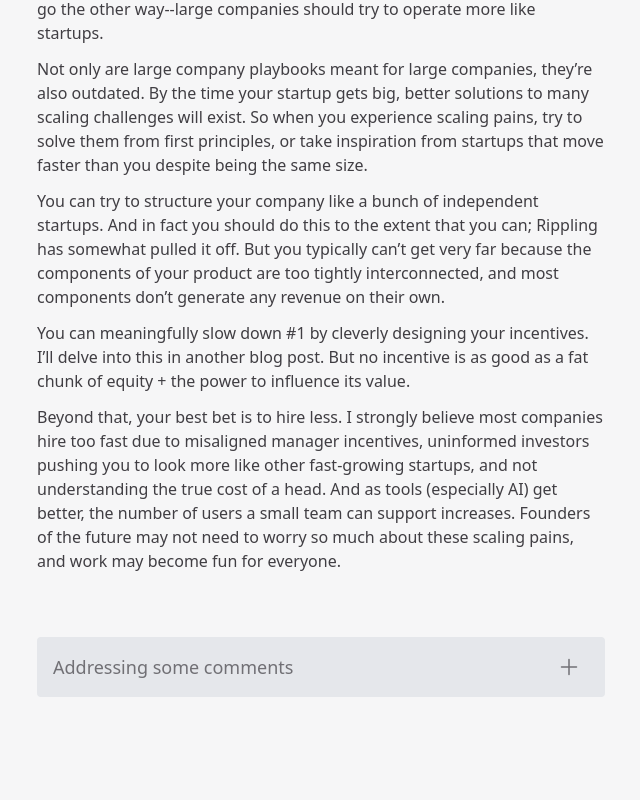
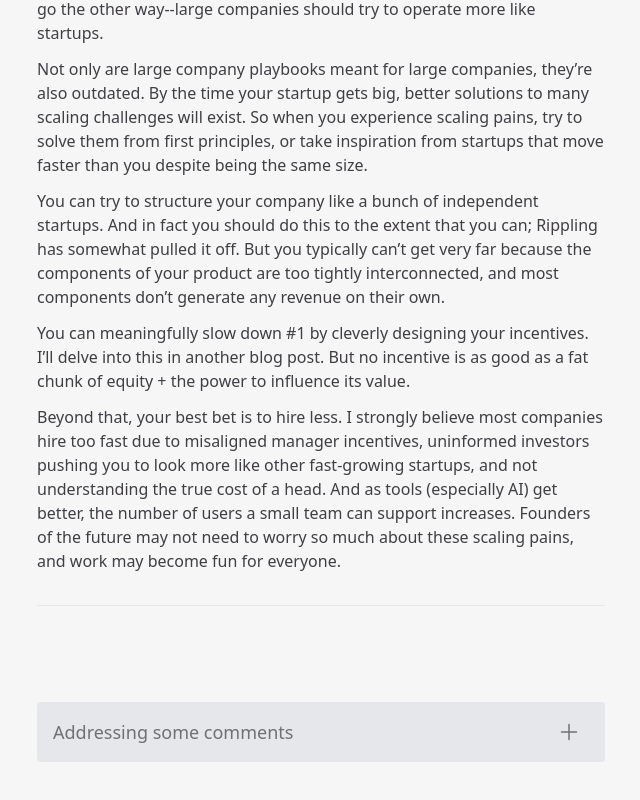
Before and after one commit to Xyzrr/micro-blog, a SvelteKit app: page /startup-spark in a window 1280 px wide. Shown: the part 2799-3599 px from the top of the page, without its empty margins (219-859 px from the left). Built offline with nearby package versions, Linux system fonts and the light colour scheme.

Commit message:
I'm spending too long on this

```diff
--- a/src/routes/(posts)/startup-spark/+page.svelte
+++ b/src/routes/(posts)/startup-spark/+page.svelte
@@ -185,8 +185,8 @@
 	get better, the number of users a small team can support increases. Founders of the future may not
 	need to worry so much about these scaling pains, and work may become fun for everyone.
 </p>
-
-<div class="mb-16" />
+<hr class="mt-8" />
+<div class="mb-24" />
 <CollapsibleSection title="Addressing some comments">
 	<p>
 		This essay provoked a lot of conversation on <a
```
